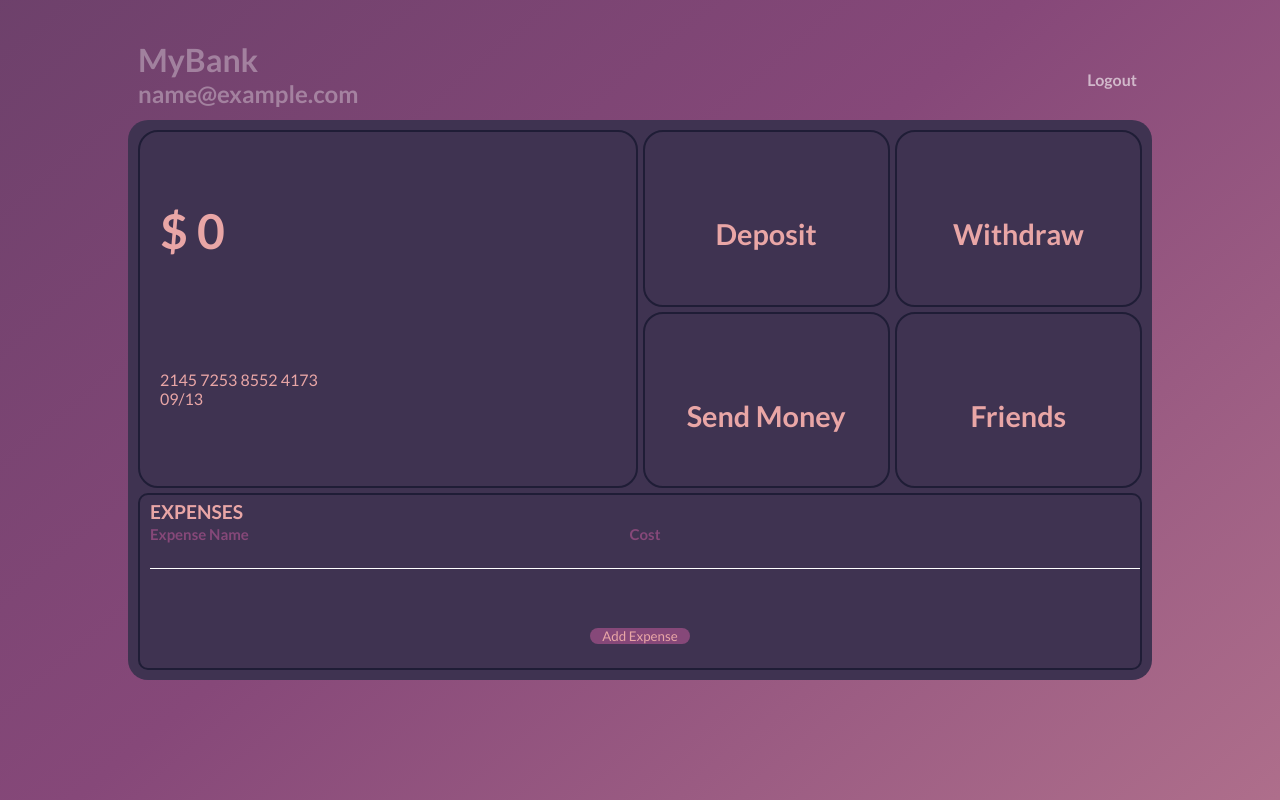
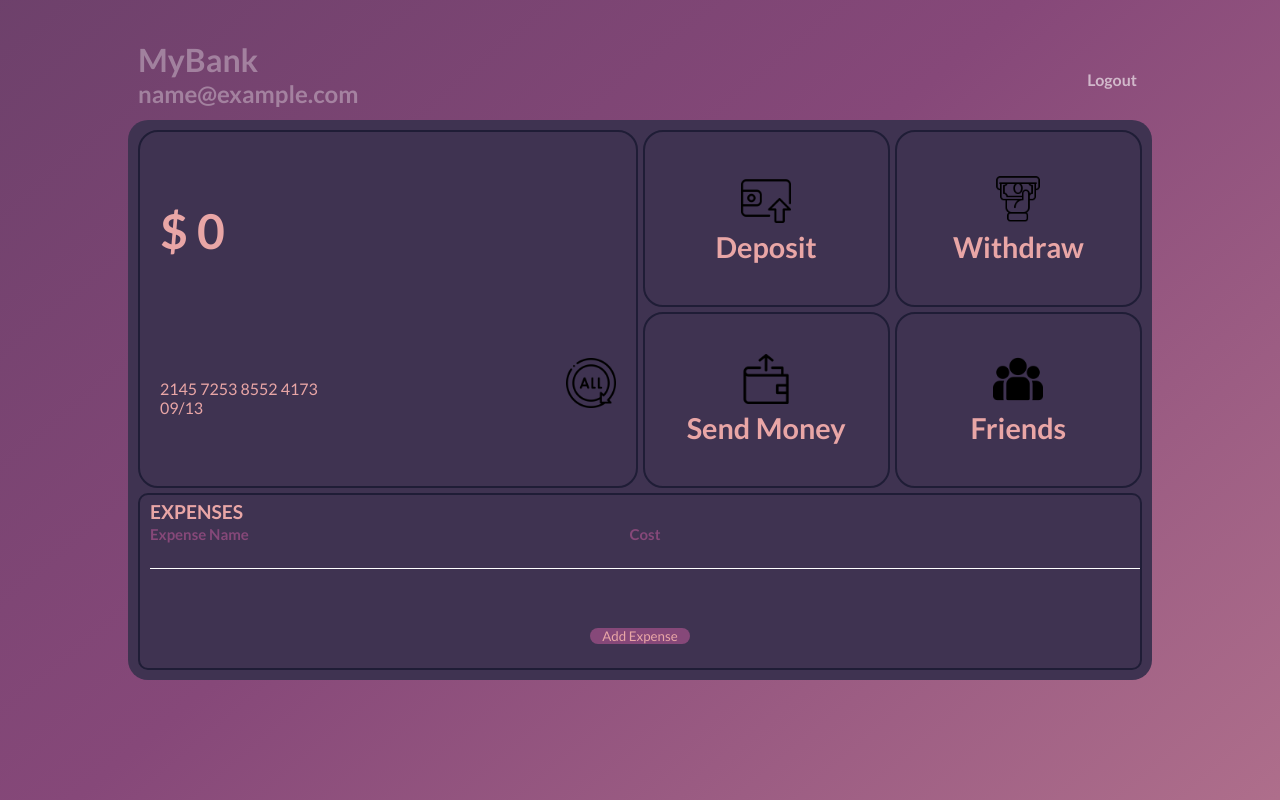
Before and after one commit to Freigth/Banking_App, a plain HTML site: page html/index.html in a window 1280 px wide. Both pictures are taken after typing "name@example.com", "Sample123" into the empty fields and a click on the button 821 px from the left and 447 px from the top of the page. Drawn offline with Linux system fonts and the light colour scheme.

Commit message:
fix design

```diff
--- a/html/index.html
+++ b/html/index.html
@@ -5,9 +5,9 @@
     <meta charset="UTF-8">
     <meta http-equiv="X-UA-Compatible" content="IE=edge">
     <meta name="viewport" content="width=device-width, initial-scale=1.0">
+    <link rel="stylesheet" href="../styles.css">
     <link rel="stylesheet" href="../css/all.min.css">
     <link rel="stylesheet" href="../css/fontawesome.min.css">
-    <link rel="stylesheet" href="../styles.css">
     <script src="https://kit.fontawesome.com/075711bcd5.js" crossorigin="anonymous"></script>
     <title>Banking App</title>
 </head>
@@ -28,7 +28,7 @@
                     required>
             </div>
             <div class="submit"><button type="submit" id="submitBtn">
-                    <i class="fa fa-arrow-alt-circle-right"></i></button>
+                    <img src="/assets/right.png" width="35px"></button>
             </div>
         </form>
     </div>
@@ -64,24 +64,24 @@
                     <p><span>1234</span> <span>5676</span> <span>3564</span> <span>5364</span></p>
                     <p>04/16</p>
                 </div>
-                <i class="fa-brands fa-cc-visa"></i>
+                <i><img src="/assets/all.png" width="50px"></i>
             </div>
 
         </div>
         <div class="deposit-container">
-            <i class="fa-solid fa-piggy-bank"></i>
+            <i><img src="/assets/upload.png" width="50px"></i>
             <p>Deposit</p>
         </div>
         <div class="withdrawal-container">
-            <i class="fa-solid fa-hand-holding-dollar"></i>
+            <i><img src="/assets/money-withdrawal.png" width="50px"></i>
             <p>Withdraw</p>
         </div>
         <div class="transfer-container">
-            <i class="fa-solid fa-money-bill-transfer"></i>
+            <i><img src="/assets/send.png" width="50px"></i>
             <p>Send Money</p>
         </div>
         <div class="view-users">
-            <i class="fa-solid fa-users"></i>
+            <i><img src="/assets/group.png" width="50px"></i>
             <p>Friends</p>
         </div>
         <div class="expenses-container">
@@ -102,7 +102,7 @@
     <section class="containers hide">
         <div id="deposit-container" class="hide">
             <h1>Deposit</h1>
-            <div><i class="fa-solid fa-piggy-bank"></i>
+            <div><i><img src="/assets/upload.png" width="50px"></i>
                 <input type="number" oninput="this.value=this.value.slice(0,this.maxLength)" maxlength="5" max="10000">
             </div>
             <h2></h2>
@@ -112,7 +112,7 @@
         <div id="withdraw-container" class="hide">
             <h1>Withdraw</h1>
             <div>
-                <i class="fa-solid fa-hand-holding-dollar"></i>
+                <i><img src="/assets/money-withdrawal.png" width="50px"></i>
                 <input type="number" oninput="this.value=this.value.slice(0,this.maxLength)" maxlength="5" max="10000">
             </div>
             <h2></h2>
@@ -129,7 +129,7 @@
 
                 </div>
                 <div id="transfer">
-                    <i class="fa-solid fa-money-bill-transfer"></i>
+                    <i><img src="/assets/send.png" width="50px"></i>
                     <input id="transferInput" type="number" placeholder="Input Transfer Value"
                         oninput="this.value=this.value.slice(0,this.maxLength)" maxlength="5" max="10000">
                 </div>
--- a/styles.css
+++ b/styles.css
@@ -122,6 +122,7 @@ body {
   background-color: transparent;
   font-size: 3rem;
   color: var(--third-color);
+  cursor: pointer;
 }
 
 #submitBtn:focus {
```
Also changed, not shown: assets/all.png (added), assets/group.png (added), assets/money-withdrawal.png (added), assets/right.png (added), assets/send.png (added), assets/upload.png (added).
